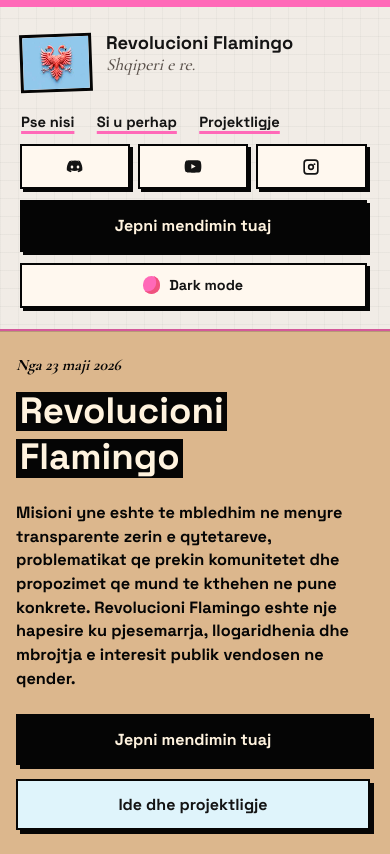
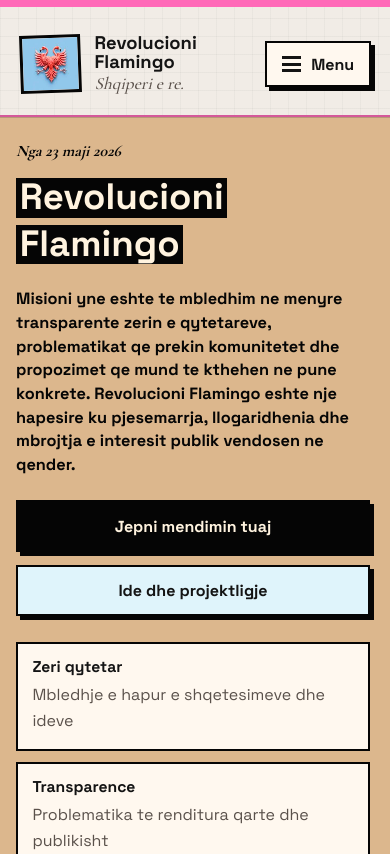
Before and after one commit to Flamingo-Revolution/flamingo-revolution-site, an Astro site: page / in a window 390 px wide. Shown: the top 854 px of the page. Built offline with nearby package versions, Linux system fonts and the light colour scheme; Astro itself is replaced by a stand-in of ours.

Commit message:
Improve mobile header accessibility

```diff
--- a/src/components/DocumentLibraryPage.astro
+++ b/src/components/DocumentLibraryPage.astro
@@ -19,7 +19,7 @@
   <div class="page-shell">
     <SiteHeader locale={locale} copy={siteCopy} currentPage="documents" localePath="projektligje" />
 
-    <main class="document-library" data-document-library>
+    <main class="document-library" id="main" tabindex="-1" data-document-library>
       <section class="documents-hero">
         <div>
           <p class="eyebrow">{copy.kicker}</p>
--- a/src/components/LandingPage.astro
+++ b/src/components/LandingPage.astro
@@ -18,7 +18,7 @@
   <div class="page-shell">
     <SiteHeader locale={locale} copy={copy} currentPage="home" />
 
-    <main class="landing">
+    <main class="landing" id="main" tabindex="-1">
       <section class="hero">
         <div class="hero__content">
           <p class="eyebrow">{copy.hero.eyebrow}</p>
--- a/src/components/SiteHeader.astro
+++ b/src/components/SiteHeader.astro
@@ -35,7 +35,22 @@
     </span>
   </a>
 
-  <div class="topbar__actions">
+  <button
+    class="menu-toggle"
+    type="button"
+    aria-controls="topbar-actions"
+    aria-expanded="false"
+    data-menu-toggle
+  >
+    <span class="menu-toggle__icon" aria-hidden="true">
+      <span></span>
+      <span></span>
+      <span></span>
+    </span>
+    <span>Menu</span>
+  </button>
+
+  <div class="topbar__actions" id="topbar-actions" data-menu-actions>
     <nav class="site-menu" aria-label={copy.nav.menuLabel}>
       {
         currentPage === "home" ? (
@@ -68,3 +83,50 @@
     <ThemeToggle labels={copy.theme} />
   </div>
 </header>
+
+<script is:inline>
+  const attachHeaderMenu = () => {
+    document.querySelectorAll("[data-menu-toggle]").forEach((button) => {
+      if (!(button instanceof HTMLButtonElement) || button.dataset.menuBound === "true") return;
+
+      const actionsId = button.getAttribute("aria-controls");
+      const actions = actionsId ? document.getElementById(actionsId) : null;
+      if (!actions) return;
+
+      const mobileQuery = window.matchMedia("(max-width: 760px)");
+      const setOpen = (isOpen) => {
+        actions.dataset.open = isOpen ? "true" : "false";
+        button.setAttribute("aria-expanded", isOpen ? "true" : "false");
+      };
+      const close = () => setOpen(false);
+
+      button.dataset.menuBound = "true";
+      setOpen(false);
+
+      button.addEventListener("click", () => {
+        setOpen(button.getAttribute("aria-expanded") !== "true");
+      });
+
+      document.addEventListener("keydown", (event) => {
+        if (event.key !== "Escape" || button.getAttribute("aria-expanded") !== "true") return;
+
+        close();
+        button.focus();
+      });
+
+      actions.addEventListener("click", (event) => {
+        if (!mobileQuery.matches || !(event.target instanceof Element)) return;
+        if (event.target.closest("a")) close();
+      });
+
+      mobileQuery.addEventListener("change", close);
+    });
+  };
+
+  document.addEventListener("astro:page-load", attachHeaderMenu);
+  if (document.readyState === "loading") {
+    document.addEventListener("DOMContentLoaded", attachHeaderMenu, { once: true });
+  } else {
+    attachHeaderMenu();
+  }
+</script>
--- a/src/data/site.ts
+++ b/src/data/site.ts
@@ -198,7 +198,7 @@
       description:
         "Keshilli mund te sherbeje si vendi ku idete, dokumentet dhe propozimet mblidhen, renditen dhe kthehen ne pune konkrete. Qellimi eshte qe energjia e protestes te mos mbetet vetem ne komente, por te kthehet ne pjesemarrje.",
       primaryLink: {
-        label: "Merr pjese ne formular",
+        label: "Jepni mendimin tuaj",
         href: "https://docs.google.com/forms/d/e/1FAIpQLSf10Lhvh55HT0iN5TSkqagKdVXVVNxquXsUweDSffp2dMjuWw/viewform"
       },
       secondaryLink: {
@@ -213,7 +213,7 @@
       note:
         "Ne keto protesta u lidhen mbrojtja e mjedisit, prona publike dhe kerkesa per llogaridhenie politike ne nje gjuhe te perbashket qytetare.",
       primaryLink: {
-        label: "Merr pjese tani",
+        label: "Jepni mendimin tuaj",
         href: "https://docs.google.com/forms/d/e/1FAIpQLSf10Lhvh55HT0iN5TSkqagKdVXVVNxquXsUweDSffp2dMjuWw/viewform"
       },
       secondaryLink: {
@@ -347,7 +347,7 @@
       description:
         "The council can become the place where ideas, documents and proposals are collected, prioritized and turned into concrete work. The goal is to move the energy of the protest beyond comments and into participation.",
       primaryLink: {
-        label: "Join through the form",
+        label: "Share your opinion",
         href: "https://docs.google.com/forms/d/e/1FAIpQLSf10Lhvh55HT0iN5TSkqagKdVXVVNxquXsUweDSffp2dMjuWw/viewform"
       },
       secondaryLink: {
@@ -362,7 +362,7 @@
       note:
         "The movement tied together environmental protection, public land and democratic accountability in a single civic language.",
       primaryLink: {
-        label: "Participate now",
+        label: "Share your opinion",
         href: "https://docs.google.com/forms/d/e/1FAIpQLSf10Lhvh55HT0iN5TSkqagKdVXVVNxquXsUweDSffp2dMjuWw/viewform"
       },
       secondaryLink: {
--- a/src/layouts/BaseLayout.astro
+++ b/src/layouts/BaseLayout.astro
@@ -18,7 +18,7 @@
     <meta name="description" content={description} />
     <meta name="theme-color" content="#edf6ff" />
     <title>{title}</title>
-    <link rel="icon" href="/images/flamingo-logo.jpg" />
+    <link rel="icon" href="/favicon.svg" type="image/svg+xml" />
     <link rel="preconnect" href="https://fonts.googleapis.com" />
     <link rel="preconnect" href="https://fonts.gstatic.com" crossorigin />
     <link
@@ -90,6 +90,7 @@
     </script>
   </head>
   <body>
+    <a class="skip-link" href="#main">Kalo te permbajtja</a>
     <slot />
   </body>
 </html>
--- a/src/styles/global.css
+++ b/src/styles/global.css
@@ -64,6 +64,36 @@
   transition:
     background 220ms ease,
     color 180ms ease;
+}
+
+.skip-link {
+  position: fixed;
+  top: 0.8rem;
+  left: 0.8rem;
+  z-index: 999;
+  padding: 0.75rem 1rem;
+  border: 2px solid var(--ink);
+  color: var(--ink-reverse);
+  background: var(--ink);
+  box-shadow: 4px 4px 0 var(--accent);
+  font-weight: 800;
+  opacity: 0;
+  pointer-events: none;
+  transform: translateY(-140%);
+  transition:
+    opacity 160ms ease,
+    transform 160ms ease;
+}
+
+.skip-link:focus,
+.skip-link:focus-visible {
+  opacity: 1;
+  pointer-events: auto;
+  transform: translateY(0);
+}
+
+main:focus {
+  outline: none;
 }
 
 a {
@@ -191,6 +221,47 @@
   justify-content: flex-end;
   gap: 0.7rem;
   flex-wrap: wrap;
+}
+
+.menu-toggle {
+  display: none;
+  align-items: center;
+  justify-content: center;
+  gap: 0.65rem;
+  min-height: 2.8rem;
+  padding: 0.66rem 0.9rem;
+  border: 2px solid var(--ink);
+  background: var(--surface);
+  color: var(--text);
+  box-shadow: 4px 4px 0 var(--ink);
+  font: inherit;
+  font-weight: 800;
+  cursor: pointer;
+  transition:
+    transform 180ms ease,
+    box-shadow 180ms ease,
+    background-color 180ms ease,
+    color 180ms ease;
+}
+
+.menu-toggle:hover,
+.menu-toggle:focus-visible {
+  color: var(--ink-reverse);
+  background: var(--ink);
+  transform: translate(-1px, -1px);
+  box-shadow: 6px 6px 0 var(--ink);
+}
+
+.menu-toggle__icon {
+  display: grid;
+  gap: 0.22rem;
+  width: 1.2rem;
+}
+
+.menu-toggle__icon span {
+  display: block;
+  height: 0.18rem;
+  background: currentColor;
 }
 
 .site-menu {
@@ -1014,18 +1085,28 @@
   }
 
   .topbar {
-    align-items: stretch;
-    flex-direction: column;
+    display: grid;
+    grid-template-columns: minmax(0, 1fr) auto;
+    align-items: center;
   }
 
   .brand {
-    align-items: flex-start;
+    align-items: center;
   }
 
   .topbar__actions {
-    display: grid;
+    display: none;
+    grid-column: 1 / -1;
     grid-template-columns: 1fr;
     justify-content: stretch;
+  }
+
+  .topbar__actions[data-open="true"] {
+    display: grid;
+  }
+
+  .menu-toggle {
+    display: inline-flex;
   }
 
   .site-menu {
```
Also changed, not shown: public/favicon.svg (added).
